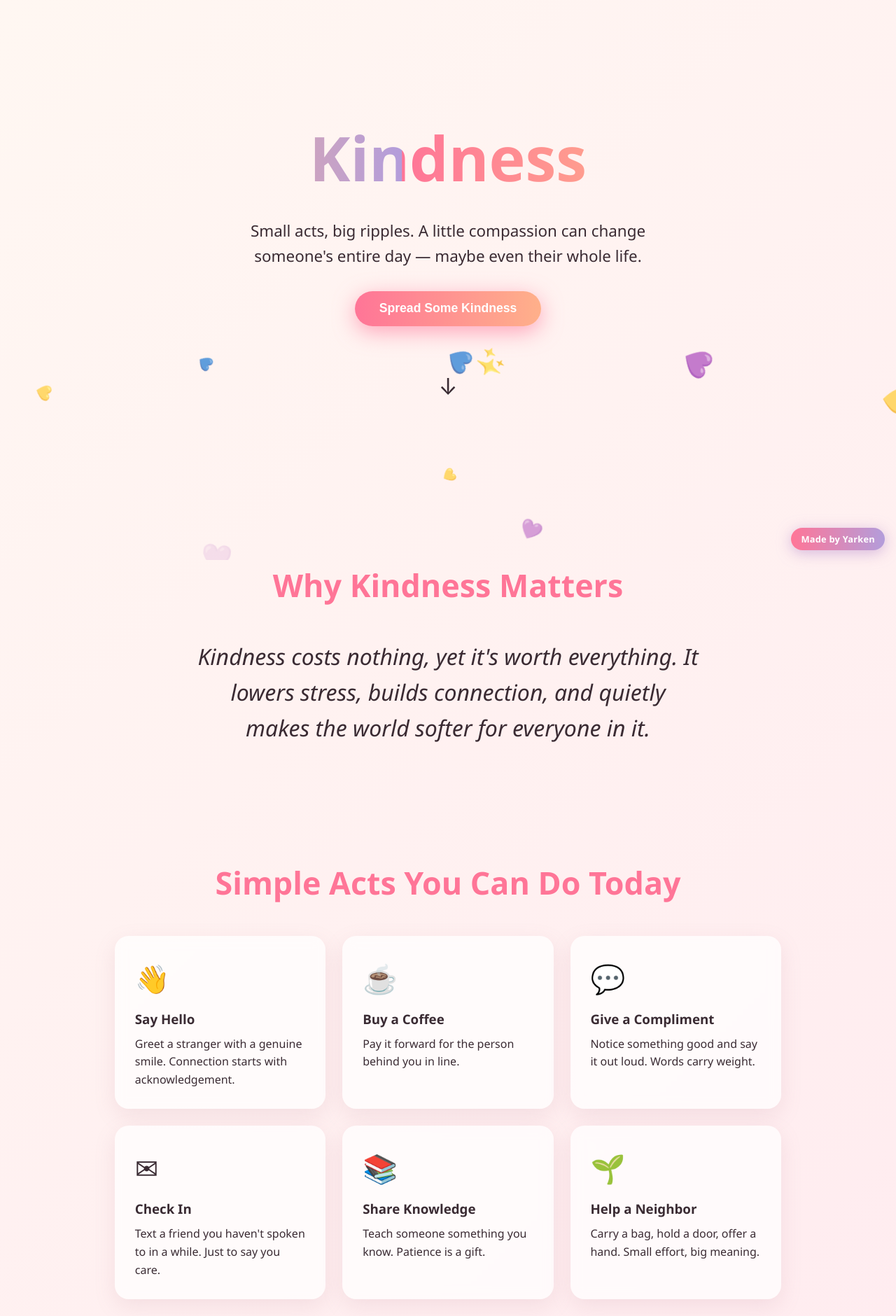
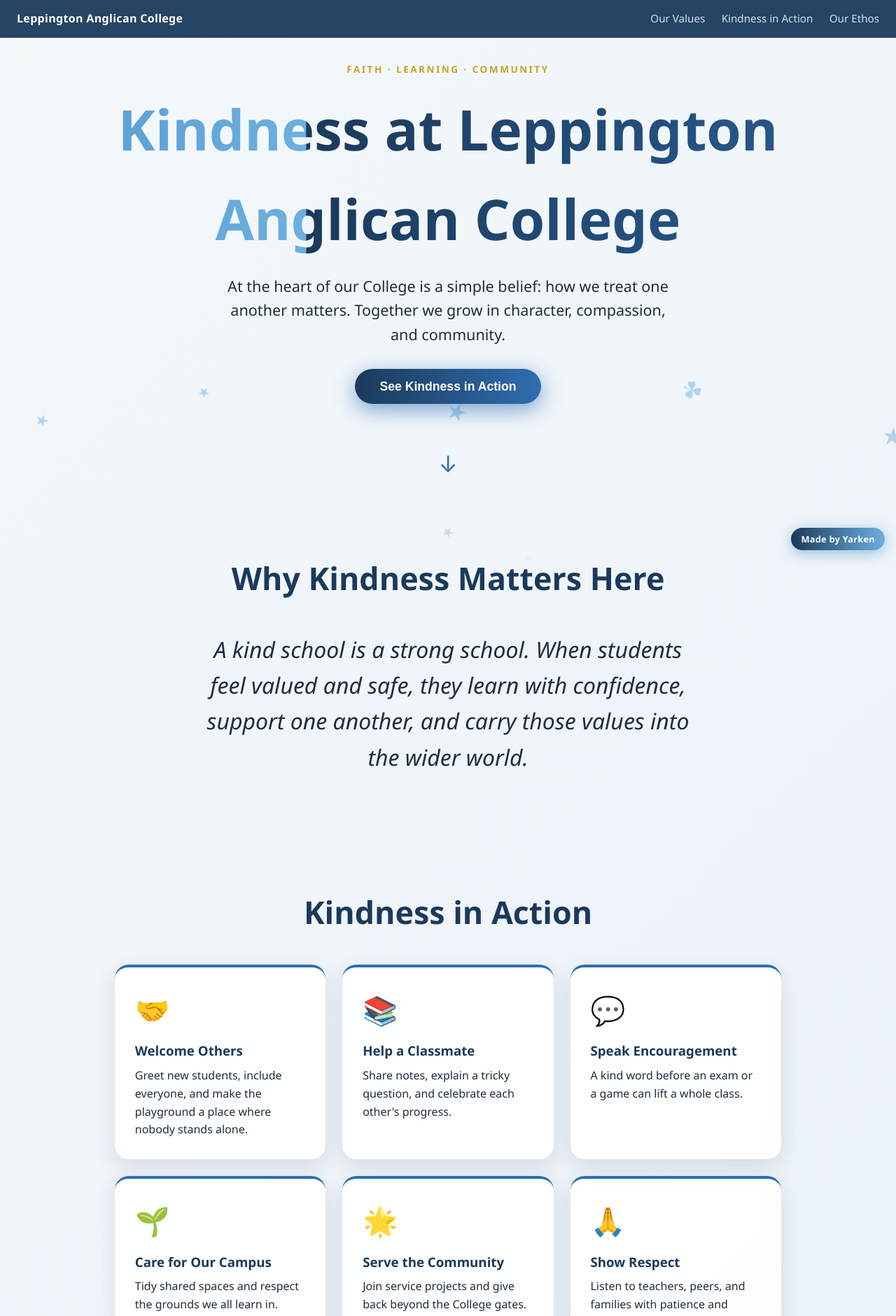
Before and after one commit to yarkenpro/lac-kindness, a plain HTML site: page index.html in a window 1280 px wide. Shown: the top 1880 px of the page at 70% size. Drawn offline with Linux system fonts and the light colour scheme.

Commit message:
Update index.html

```diff
--- a/index.html
+++ b/index.html
@@ -3,17 +3,17 @@
 <head>
 <meta charset="UTF-8">
 <meta name="viewport" content="width=device-width, initial-scale=1.0">
-<title>Kindness · Small Acts, Big Ripples</title>
+<title>Leppington Anglican College · Kindness in Community</title>
 <style>
   :root {
-    --bg: #fff7f2;
-    --bg2: #ffe9ef;
-    --ink: #3a2b33;
-    --rose: #ff7597;
-    --peach: #ffb08a;
-    --lilac: #b39ddb;
-    --mint: #8fd6b4;
-    --card: rgba(255,255,255,0.72);
+    --bg: #f4f8fb;
+    --bg2: #e8f0f7;
+    --ink: #1f2d3d;
+    --navy: #1b3a5b;
+    --blue: #2f6db0;
+    --sky: #6bb0e0;
+    --gold: #c9a227;
+    --card: rgba(255,255,255,0.85);
   }
   * { margin: 0; padding: 0; box-sizing: border-box; }
   html { scroll-behavior: smooth; }
@@ -25,27 +25,45 @@
     line-height: 1.6;
   }
 
-  /* Floating background hearts */
-  .hearts { position: fixed; inset: 0; pointer-events: none; z-index: 0; overflow: hidden; }
-  .heart {
+  /* Floating background crests */
+  .crests { position: fixed; inset: 0; pointer-events: none; z-index: 0; overflow: hidden; }
+  .crest {
     position: absolute;
     bottom: -40px;
-    font-size: 1.5rem;
     opacity: 0;
-    animation: float 12s linear infinite;
+    animation: float 14s linear infinite;
+    color: var(--sky);
   }
   @keyframes float {
     0%   { transform: translateY(0) rotate(0deg); opacity: 0; }
-    10%  { opacity: 0.7; }
-    90%  { opacity: 0.7; }
+    10%  { opacity: 0.5; }
+    90%  { opacity: 0.5; }
     100% { transform: translateY(-110vh) rotate(360deg); opacity: 0; }
   }
+
+  /* Top bar */
+  .topbar {
+    position: sticky;
+    top: 0;
+    z-index: 50;
+    display: flex;
+    align-items: center;
+    justify-content: space-between;
+    padding: 0.9rem 1.5rem;
+    background: rgba(27,58,91,0.95);
+    backdrop-filter: blur(6px);
+    color: #fff;
+  }
+  .topbar .brand { font-weight: 800; letter-spacing: 0.02em; }
+  .topbar nav a { color: #cfe1f2; text-decoration: none; margin-left: 1.2rem; font-size: 0.95rem; transition: color 0.2s; }
+  .topbar nav a:hover { color: #fff; }
+  @media (max-width: 640px) { .topbar nav { display: none; } }
 
   /* Hero */
   header {
     position: relative;
     z-index: 1;
-    min-height: 90vh;
+    min-height: 82vh;
     display: flex;
     flex-direction: column;
     align-items: center;
@@ -53,10 +71,20 @@
     text-align: center;
     padding: 2rem;
   }
+  .badge {
+    font-size: 0.85rem;
+    letter-spacing: 0.18em;
+    text-transform: uppercase;
+    color: var(--gold);
+    font-weight: 700;
+    opacity: 0;
+    animation: fadeUp 1s ease 0.1s both;
+  }
   header h1 {
-    font-size: clamp(2.6rem, 8vw, 5.5rem);
+    font-size: clamp(2.4rem, 7vw, 5rem);
     font-weight: 800;
-    background: linear-gradient(90deg, var(--rose), var(--peach), var(--lilac));
+    margin-top: 0.6rem;
+    background: linear-gradient(90deg, var(--navy), var(--blue), var(--sky));
     background-size: 200% auto;
     -webkit-background-clip: text;
     background-clip: text;
@@ -65,13 +93,13 @@
   }
   @keyframes shimmer { to { background-position: 200% center; } }
   @keyframes popIn {
-    from { transform: scale(0.8); opacity: 0; }
+    from { transform: scale(0.85); opacity: 0; }
     to   { transform: scale(1); opacity: 1; }
   }
   header p {
     margin-top: 1rem;
-    font-size: clamp(1rem, 3vw, 1.4rem);
-    max-width: 600px;
+    font-size: clamp(1rem, 3vw, 1.35rem);
+    max-width: 640px;
     opacity: 0;
     animation: fadeUp 1s ease 0.4s both;
   }
@@ -80,25 +108,25 @@
     padding: 0.9rem 2.2rem;
     border: none;
     border-radius: 999px;
-    background: linear-gradient(90deg, var(--rose), var(--peach));
+    background: linear-gradient(90deg, var(--navy), var(--blue));
     color: white;
     font-size: 1.1rem;
     font-weight: 700;
     cursor: pointer;
-    box-shadow: 0 8px 24px rgba(255,117,151,0.4);
+    box-shadow: 0 8px 24px rgba(47,109,176,0.4);
     animation: fadeUp 1s ease 0.7s both, pulse 2.5s ease-in-out 1.7s infinite;
     transition: transform 0.2s;
   }
   .cta:hover { transform: translateY(-3px) scale(1.05); }
   @keyframes pulse {
-    0%, 100% { box-shadow: 0 8px 24px rgba(255,117,151,0.4); }
-    50% { box-shadow: 0 8px 34px rgba(255,117,151,0.7); }
+    0%, 100% { box-shadow: 0 8px 24px rgba(47,109,176,0.4); }
+    50% { box-shadow: 0 8px 34px rgba(47,109,176,0.7); }
   }
   @keyframes fadeUp {
     from { transform: translateY(30px); opacity: 0; }
     to   { transform: translateY(0); opacity: 1; }
   }
-  .scroll-hint { margin-top: 3rem; font-size: 2rem; animation: bounce 2s infinite; }
+  .scroll-hint { margin-top: 3rem; font-size: 2rem; color: var(--blue); animation: bounce 2s infinite; }
   @keyframes bounce {
     0%,100% { transform: translateY(0); }
     50% { transform: translateY(12px); }
@@ -110,7 +138,7 @@
     font-size: clamp(1.8rem, 5vw, 2.8rem);
     text-align: center;
     margin-bottom: 2.5rem;
-    color: var(--rose);
+    color: var(--navy);
   }
 
   /* Reveal on scroll */
@@ -124,12 +152,13 @@
     backdrop-filter: blur(8px);
     border-radius: 20px;
     padding: 1.8rem;
-    box-shadow: 0 10px 30px rgba(180,120,140,0.15);
+    border-top: 4px solid var(--blue);
+    box-shadow: 0 10px 30px rgba(31,45,61,0.12);
     transition: transform 0.3s, box-shadow 0.3s;
   }
-  .card:hover { transform: translateY(-8px); box-shadow: 0 18px 40px rgba(180,120,140,0.28); }
+  .card:hover { transform: translateY(-8px); box-shadow: 0 18px 40px rgba(31,45,61,0.22); }
   .card .emoji { font-size: 2.5rem; display: block; margin-bottom: 0.7rem; }
-  .card h3 { margin-bottom: 0.5rem; }
+  .card h3 { margin-bottom: 0.5rem; color: var(--navy); }
 
   /* Quote */
   .quote {
@@ -142,24 +171,18 @@
   }
   .quote span { display: block; margin-top: 1rem; font-size: 1rem; font-style: normal; opacity: 0.7; }
 
-  /* Pledge */
-  .pledge { text-align: center; }
-  .pledge-btn {
-    margin-top: 1.5rem;
-    padding: 0.9rem 2rem;
-    border: 2px solid var(--rose);
-    border-radius: 999px;
-    background: transparent;
-    color: var(--rose);
-    font-weight: 700;
-    font-size: 1.05rem;
-    cursor: pointer;
-    transition: all 0.3s;
+  /* Values band */
+  .band {
+    background: linear-gradient(135deg, var(--navy), var(--blue));
+    color: #fff;
+    border-radius: 24px;
+    padding: 3rem 2rem;
+    text-align: center;
   }
-  .pledge-btn:hover { background: var(--rose); color: white; }
-  #pledge-count { font-weight: 800; color: var(--rose); }
+  .band .section-title { color: #fff; }
+  .band .quote { color: #eaf3fb; }
 
-  footer { text-align: center; padding: 3rem 1rem 6rem; z-index: 1; position: relative; opacity: 0.7; }
+  footer { text-align: center; padding: 3rem 1rem 6rem; z-index: 1; position: relative; opacity: 0.75; }
 
   /* Watermark */
   .watermark {
@@ -170,7 +193,7 @@
     font-size: 0.8rem;
     font-weight: 600;
     color: #fff;
-    background: linear-gradient(90deg, var(--rose), var(--lilac));
+    background: linear-gradient(90deg, var(--navy), var(--sky));
     padding: 6px 14px;
     border-radius: 999px;
     box-shadow: 0 4px 14px rgba(0,0,0,0.18);
@@ -178,8 +201,8 @@
     animation: wmglow 3s ease-in-out infinite;
   }
   @keyframes wmglow {
-    0%,100% { box-shadow: 0 4px 14px rgba(255,117,151,0.4); }
-    50% { box-shadow: 0 4px 22px rgba(179,157,219,0.7); }
+    0%,100% { box-shadow: 0 4px 14px rgba(27,58,91,0.4); }
+    50% { box-shadow: 0 4px 22px rgba(107,176,224,0.7); }
   }
 
   @media (prefers-reduced-motion: reduce) {
@@ -190,66 +213,80 @@
 </head>
 <body>
 
-<div class="hearts" id="hearts"></div>
+<div class="crests" id="crests"></div>
+
+<div class="topbar">
+  <div class="brand">Leppington Anglican College</div>
+  <nav>
+    <a href="#why">Our Values</a>
+    <a href="#acts">Kindness in Action</a>
+    <a href="#quote">Our Ethos</a>
+  </nav>
+</div>
 
 <header>
-  <h1>Kindness</h1>
-  <p>Small acts, big ripples. A little compassion can change someone's entire day &mdash; maybe even their whole life.</p>
-  <button class="cta" onclick="document.getElementById('acts').scrollIntoView()">Spread Some Kindness</button>
+  <div class="badge">Faith &middot; Learning &middot; Community</div>
+  <h1>Kindness at Leppington Anglican College</h1>
+  <p>At the heart of our College is a simple belief: how we treat one another matters. Together we grow in character, compassion, and community.</p>
+  <button class="cta" onclick="document.getElementById('acts').scrollIntoView()">See Kindness in Action</button>
   <div class="scroll-hint">&#8595;</div>
 </header>
 
 <section id="why" class="reveal">
-  <h2 class="section-title">Why Kindness Matters</h2>
+  <h2 class="section-title">Why Kindness Matters Here</h2>
   <p class="quote">
-    Kindness costs nothing, yet it's worth everything. It lowers stress, builds connection, and quietly makes the world softer for everyone in it.
+    A kind school is a strong school. When students feel valued and safe, they learn with confidence, support one another, and carry those values into the wider world.
   </p>
 </section>
 
 <section id="acts" class="reveal">
-  <h2 class="section-title">Simple Acts You Can Do Today</h2>
+  <h2 class="section-title">Kindness in Action</h2>
   <div class="grid">
-    <div class="card"><span class="emoji">&#128075;</span><h3>Say Hello</h3><p>Greet a stranger with a genuine smile. Connection starts with acknowledgement.</p></div>
-    <div class="card"><span class="emoji">&#9749;</span><h3>Buy a Coffee</h3><p>Pay it forward for the person behind you in line.</p></div>
-    <div class="card"><span class="emoji">&#128172;</span><h3>Give a Compliment</h3><p>Notice something good and say it out loud. Words carry weight.</p></div>
-    <div class="card"><span class="emoji">&#9993;</span><h3>Check In</h3><p>Text a friend you haven't spoken to in a while. Just to say you care.</p></div>
-    <div class="card"><span class="emoji">&#128218;</span><h3>Share Knowledge</h3><p>Teach someone something you know. Patience is a gift.</p></div>
-    <div class="card"><span class="emoji">&#127793;</span><h3>Help a Neighbor</h3><p>Carry a bag, hold a door, offer a hand. Small effort, big meaning.</p></div>
+    <div class="card"><span class="emoji">&#129309;</span><h3>Welcome Others</h3><p>Greet new students, include everyone, and make the playground a place where nobody stands alone.</p></div>
+    <div class="card"><span class="emoji">&#128218;</span><h3>Help a Classmate</h3><p>Share notes, explain a tricky question, and celebrate each other's progress.</p></div>
+    <div class="card"><span class="emoji">&#128172;</span><h3>Speak Encouragement</h3><p>A kind word before an exam or a game can lift a whole class.</p></div>
+    <div class="card"><span class="emoji">&#127793;</span><h3>Care for Our Campus</h3><p>Tidy shared spaces and respect the grounds we all learn in.</p></div>
+    <div class="card"><span class="emoji">&#127775;</span><h3>Serve the Community</h3><p>Join service projects and give back beyond the College gates.</p></div>
+    <div class="card"><span class="emoji">&#128591;</span><h3>Show Respect</h3><p>Listen to teachers, peers, and families with patience and grace.</p></div>
   </div>
 </section>
 
 <section id="quote" class="reveal">
+  <div class="band">
+    <h2 class="section-title">Our Ethos</h2>
+    <p class="quote">
+      &ldquo;Be kind to one another, tender-hearted, forgiving one another.&rdquo;
+      <span>&mdash; Ephesians 4:32</span>
+    </p>
+  </div>
+</section>
+
+<section id="community" class="reveal">
+  <h2 class="section-title">One College, One Community</h2>
   <p class="quote">
-    &ldquo;No act of kindness, no matter how small, is ever wasted.&rdquo;
-    <span>&mdash; Aesop</span>
+    From Kindergarten to Year 12, every member of Leppington Anglican College is called to lead with kindness &mdash; in the classroom, on the field, and in our neighbourhood.
   </p>
 </section>
 
-<section id="pledge" class="reveal pledge">
-  <h2 class="section-title">Take the Kindness Pledge</h2>
-  <p>Promise to do one kind thing today. Join <span id="pledge-count">1,024</span> others who already have.</p>
-  <button class="pledge-btn" id="pledgeBtn" onclick="pledge()">I Pledge to Be Kind &#10084;</button>
-</section>
-
 <footer>
-  <p>Be the reason someone believes in the goodness of people. &#128153;</p>
+  <p>Leppington Anglican College &middot; Growing character, compassion, and community. &#128153;</p>
 </footer>
 
 <div class="watermark">Made by Yarken</div>
 
 <script>
-  // Floating hearts
-  const emojis = ['&#10084;', '&#128153;', '&#128155;', '&#128156;', '&#10024;'];
-  const container = document.getElementById('hearts');
-  for (let i = 0; i < 22; i++) {
-    const h = document.createElement('span');
-    h.className = 'heart';
-    h.innerHTML = emojis[Math.floor(Math.random() * emojis.length)];
-    h.style.left = Math.random() * 100 + 'vw';
-    h.style.animationDelay = Math.random() * 12 + 's';
-    h.style.animationDuration = (8 + Math.random() * 8) + 's';
-    h.style.fontSize = (1 + Math.random() * 1.5) + 'rem';
-    container.appendChild(h);
+  // Floating crests / stars
+  const glyphs = ['&#10022;', '&#9733;', '&#10024;', '&#9752;'];
+  const container = document.getElementById('crests');
+  for (let i = 0; i < 20; i++) {
+    const c = document.createElement('span');
+    c.className = 'crest';
+    c.innerHTML = glyphs[Math.floor(Math.random() * glyphs.length)];
+    c.style.left = Math.random() * 100 + 'vw';
+    c.style.animationDelay = Math.random() * 14 + 's';
+    c.style.animationDuration = (10 + Math.random() * 8) + 's';
+    c.style.fontSize = (1 + Math.random() * 1.4) + 'rem';
+    container.appendChild(c);
   }
 
   // Scroll reveal
@@ -257,19 +294,6 @@
     entries.forEach(e => { if (e.isIntersecting) e.target.classList.add('show'); });
   }, { threshold: 0.15 });
   document.querySelectorAll('.reveal').forEach(el => io.observe(el));
-
-  // Pledge counter
-  let pledged = false;
-  function pledge() {
-    if (pledged) return;
-    pledged = true;
-    const count = document.getElementById('pledge-count');
-    count.textContent = (parseInt(count.textContent.replace(/,/g, '')) + 1).toLocaleString();
-    const btn = document.getElementById('pledgeBtn');
-    btn.textContent = 'Thank you for being kind! &#10024;';
-    btn.style.background = 'var(--rose)';
-    btn.style.color = 'white';
-  }
 </script>
 </body>
 </html>
```
